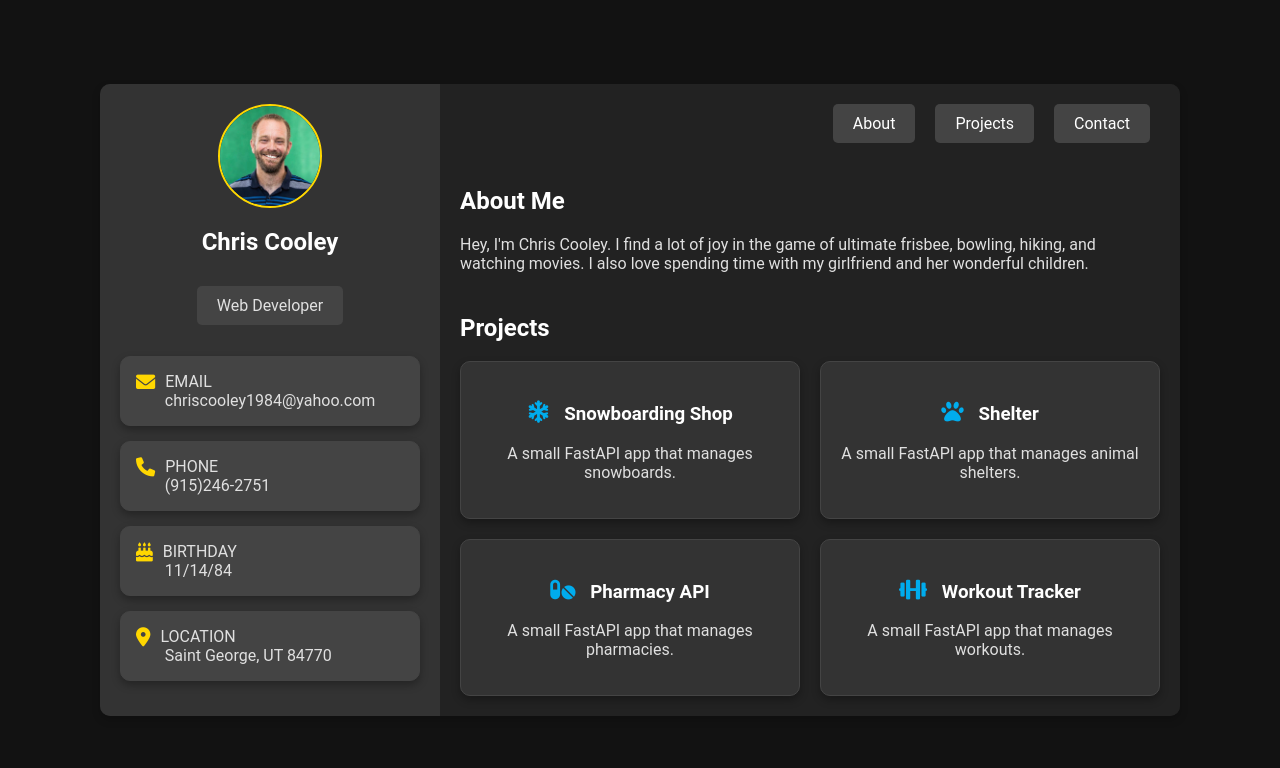
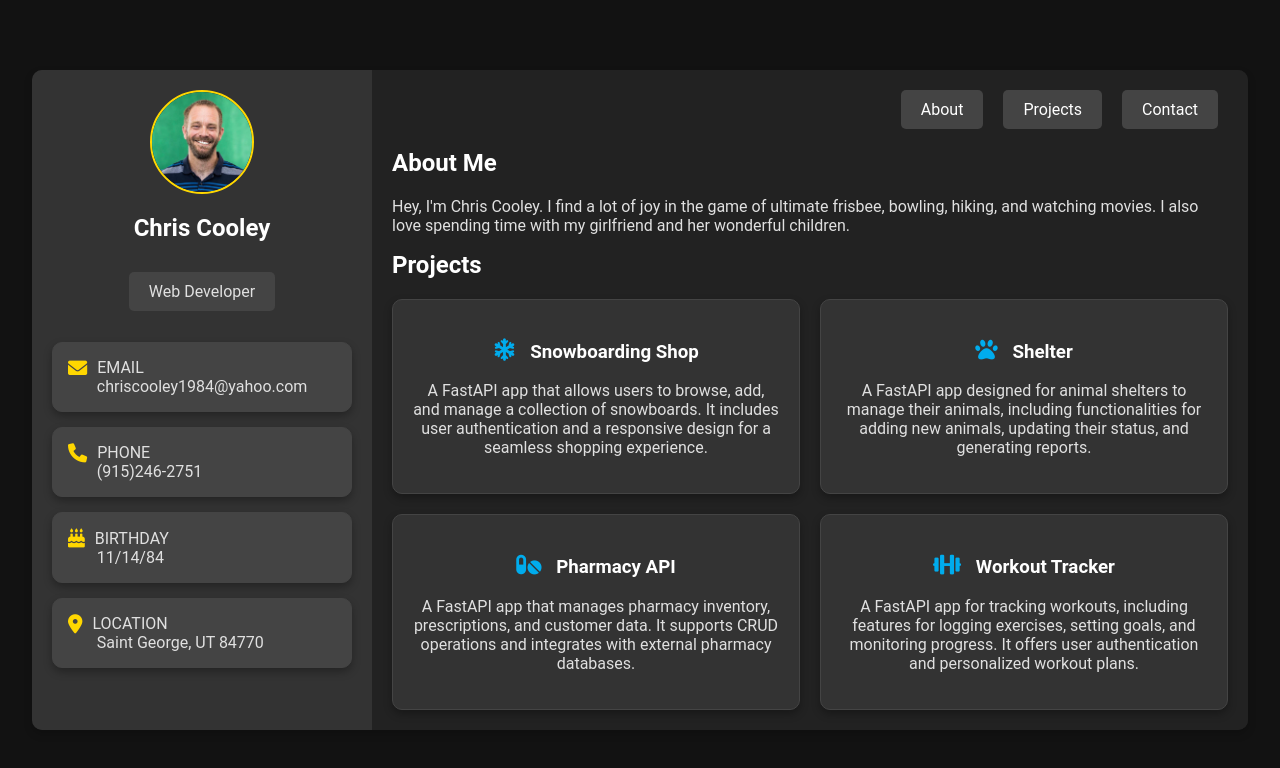
Before and after one commit to chriscooley1/project-portfolio, a plain HTML site: page index.html in a window 1280 px wide. Drawn offline with Linux system fonts and the light colour scheme.

Commit message:
Expand layout and polish project descriptions

```diff
--- a/index.html
+++ b/index.html
@@ -74,7 +74,7 @@
                             <i class="fas fa-snowflake"></i>
                             <a href="https://github.com/chriscooley1/snowboarding-shop" target="_blank" rel="noopener">Snowboarding Shop</a>
                         </h3>
-                        <p>A small FastAPI app that manages snowboards.</p>
+                        <p>A FastAPI app that allows users to browse, add, and manage a collection of snowboards. It includes user authentication and a responsive design for a seamless shopping experience.</p>
                     </div>
 
                     <div class="inner-box">
@@ -82,7 +82,7 @@
                             <i class="fas fa-paw"></i>
                             <a href="https://github.com/chriscooley1/animal-shelter" target="_blank" rel="noopener">Shelter</a>
                         </h3>
-                        <p>A small FastAPI app that manages animal shelters.</p>
+                        <p>A FastAPI app designed for animal shelters to manage their animals, including functionalities for adding new animals, updating their status, and generating reports.</p>
                     </div>
 
                     <div class="inner-box">
@@ -90,7 +90,7 @@
                             <i class="fas fa-pills"></i>
                             <a href="https://github.com/chriscooley1/pharmacy-api" target="_blank" rel="noopener">Pharmacy API</a>
                         </h3>
-                        <p>A small FastAPI app that manages pharmacies.</p>
+                        <p>A FastAPI app that manages pharmacy inventory, prescriptions, and customer data. It supports CRUD operations and integrates with external pharmacy databases.</p>
                     </div>
 
                     <div class="inner-box">
@@ -98,7 +98,7 @@
                             <i class="fas fa-dumbbell"></i>
                             <a href="https://github.com/chriscooley1/workout-tracker" target="_blank" rel="noopener">Workout Tracker</a>
                         </h3>
-                        <p>A small FastAPI app that manages workouts.</p>
+                        <p>A FastAPI app for tracking workouts, including features for logging exercises, setting goals, and monitoring progress. It offers user authentication and personalized workout plans.</p>
                     </div>
                 </div>
             </section>
--- a/style.css
+++ b/style.css
@@ -13,13 +13,14 @@ html, body {
 .main-container {
     display: flex;
     flex-wrap: wrap;
-    width: 90%;
-    max-width: 1200px;
+    width: 95%; /* Adjust width to fill the screen better */
+    max-width: 1400px; /* Increase max-width */
     background-color: #1e1e1e;
     box-shadow: 0 4px 8px rgba(0, 0, 0, 0.2);
     border-radius: 10px;
     overflow: hidden;
     color: #e0e0e0;
+    margin: 20px auto; /* Center the main container */
 }
 
 .sidebar {
```
